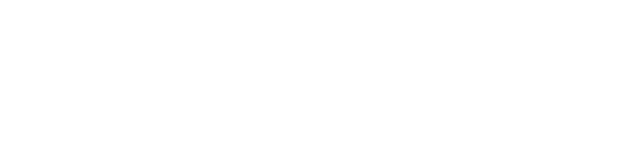
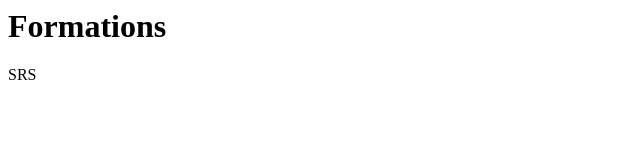
Before and after one commit to IssaAli09/git-mon-cv, a plain HTML site: page index.html in a window 1280 px wide. Shown: the whole page, without its empty margins (0-640 px from the left). Drawn offline with Linux system fonts and the light colour scheme.

Commit message:
mise en place de la section formations

```diff
--- a/index.html
+++ b/index.html
@@ -7,6 +7,9 @@
     <link rel="stylesheet" href="style.css">
 </head>
 <body>
-
+    <div>
+        <h1>Formations</h1>
+        <p>SRS</p>
+    </div>
 </body>
 </html>
```
